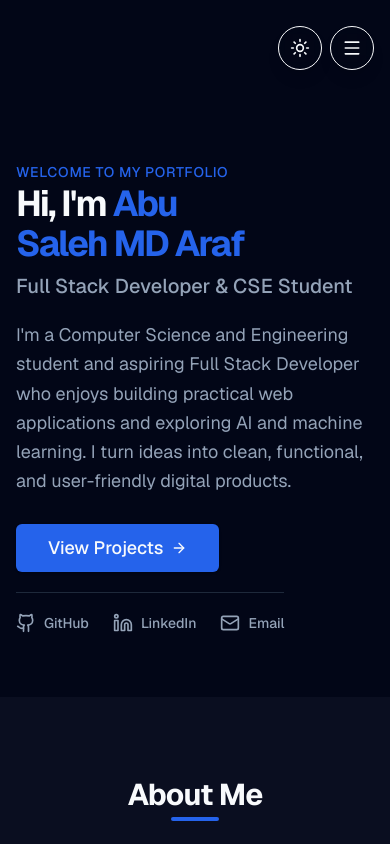
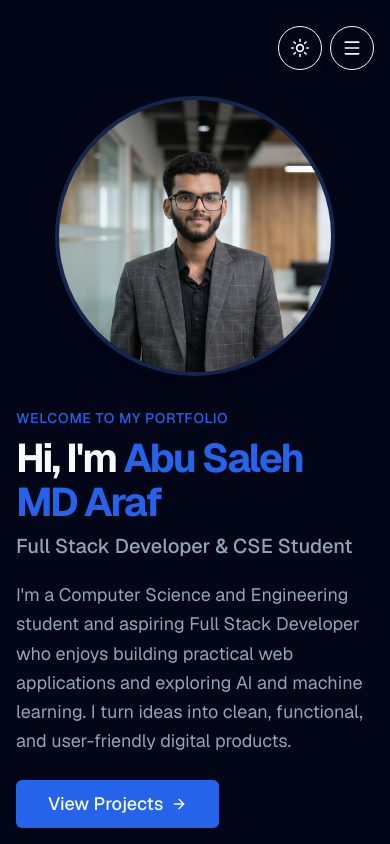
Before and after one commit to asmaraf/abu-saleh-portfolio, a Next.js app: page / in a window 390 px wide. Shown: the top 844 px of the page. Built offline with nearby package versions, Linux system fonts and the light colour scheme.

Commit message:
Update mobile Hero layout and styling

```diff
--- a/src/components/sections/Hero.tsx
+++ b/src/components/sections/Hero.tsx
@@ -3,39 +3,42 @@
 import * as React from "react";
 import Image from "next/image";
 import { personalInfo } from "@/data/personalInfo";
-import { Button } from "@/components/Button";
-import { FileText, ArrowRight, Mail } from "lucide-react";
+import { ArrowRight, Mail } from "lucide-react";
 import { GithubIcon, LinkedinIcon } from "@/components/Icons";
 import { motion } from "framer-motion";
 
 export function Hero() {
   return (
-    <section id="home" className="pt-24 md:pt-32 pb-16 md:pb-20 px-4 md:px-6">
-      <div className="container mx-auto max-w-5xl grid grid-cols-1 lg:grid-cols-2 gap-8 lg:gap-10 items-center">
+    <section id="home" className="w-full pt-8 md:pt-12 lg:pt-20 pb-12 md:pb-20 px-4 md:px-6">
+      <div className="container mx-auto max-w-5xl flex flex-col lg:grid lg:grid-cols-2 lg:items-center gap-8 lg:gap-12">
 
+        {/* LEFT COLUMN: Text and Actions */}
         <motion.div
           initial={{ opacity: 0, y: 20 }}
           animate={{ opacity: 1, y: 0 }}
           transition={{ duration: 0.5 }}
-          className="flex flex-col space-y-5 md:space-y-6"
+          className="flex flex-col w-full order-2 lg:order-1"
         >
-          <div className="space-y-2">
-            <span className="text-primary font-medium tracking-wider uppercase text-sm">
+          {/* Welcome & Titles */}
+          <div className="flex flex-col">
+            <span className="text-primary font-medium tracking-wider uppercase text-sm mb-2 md:mb-3">
               Welcome to my portfolio
             </span>
-            <h1 className="text-4xl md:text-5xl lg:text-6xl font-bold tracking-tighter text-foreground text-balance">
-              Hi, I&apos;m <span className="text-primary">{personalInfo.name}</span>
+            <h1 className="text-[2.5rem] leading-[1.1] md:text-5xl lg:text-6xl font-bold tracking-tighter text-foreground mb-2 md:mb-3 text-balance">
+              Hi, I&apos;m <span className="text-primary inline-block">Abu Saleh</span> <span className="text-primary inline-block">MD Araf</span>
             </h1>
             <h2 className="text-xl md:text-2xl font-medium text-muted">
               {personalInfo.designation}
             </h2>
           </div>
 
-          <p className="text-lg text-muted max-w-xl text-balance leading-relaxed">
+          {/* Description */}
+          <p className="mt-5 md:mt-6 text-lg text-muted max-w-xl leading-relaxed">
             {personalInfo.shortIntroduction}
           </p>
 
-          <div className="flex flex-wrap gap-4 pt-2">
+          {/* Button */}
+          <div className="mt-6 md:mt-7">
             <a
               href="#projects"
               className="inline-flex items-center justify-center rounded-md font-medium transition-colors focus-visible:outline-none focus-visible:ring-2 focus-visible:ring-primary h-12 px-8 text-lg bg-primary text-primary-foreground hover:bg-primary/90 shadow-sm"
@@ -45,7 +48,8 @@ export function Hero() {
             </a>
           </div>
 
-          <div className="flex items-center space-x-6 pt-5 border-t border-card-border w-max">
+          {/* Social Links */}
+          <div className="mt-5 md:mt-6 pt-5 md:pt-6 flex flex-wrap items-center gap-6 border-t border-card-border w-full max-w-max">
             <a
               href={personalInfo.social.github}
               target="_blank"
@@ -74,14 +78,14 @@ export function Hero() {
           </div>
         </motion.div>
 
+        {/* RIGHT COLUMN: Profile Photo */}
         <motion.div
           initial={{ opacity: 0, scale: 0.9 }}
           animate={{ opacity: 1, scale: 1 }}
           transition={{ duration: 0.5, delay: 0.2 }}
-          className="hidden lg:flex justify-center"
+          className="flex justify-center lg:justify-end w-full order-1 lg:order-2"
         >
-          <div className="relative w-64 h-64 md:w-72 md:h-72 lg:w-[320px] lg:h-[320px]">
-            {/* Professional photo */}
+          <div className="relative w-[280px] h-[280px] sm:w-[300px] sm:h-[300px] lg:w-[400px] lg:h-[400px] mx-auto lg:mx-0">
             <div className="absolute inset-0 rounded-full border-4 border-primary/20 overflow-hidden bg-muted/10 shadow-xl">
               <Image
                 src="/profile.png"
@@ -89,7 +93,7 @@ export function Hero() {
                 fill
                 className="object-cover"
                 priority
-                sizes="(max-width: 768px) 256px, (max-width: 1024px) 288px, 320px"
+                sizes="(max-width: 768px) 280px, (max-width: 1024px) 300px, 400px"
               />
             </div>
           </div>
```
